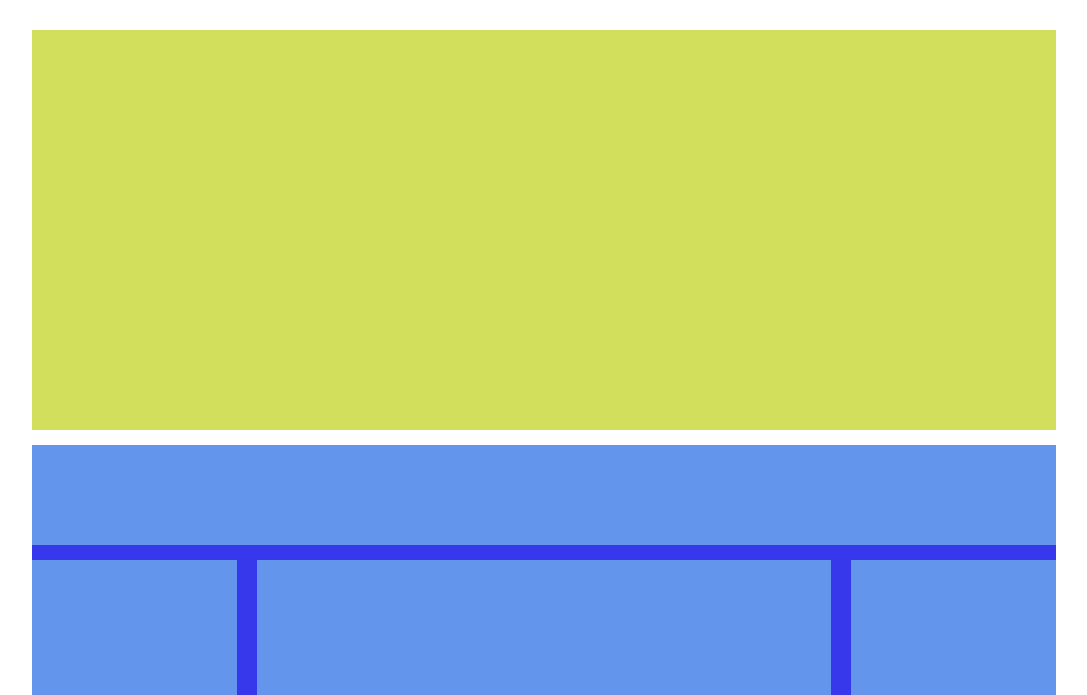
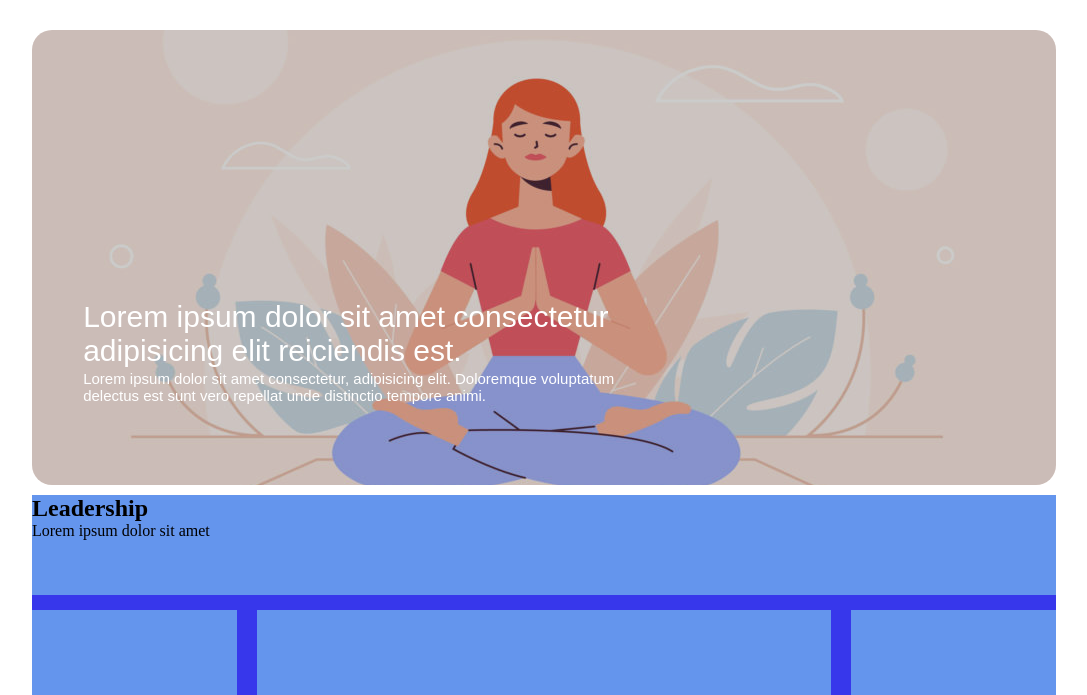
Before and after one commit to MatteoRossi01/htmlcss-wp, a plain HTML site: page index.html in a window 1280 px wide. Shown: the part 105-800 px from the top of the page, without its empty margins (96-1183 px from the left). Drawn offline with Linux system fonts and the light colour scheme.

Commit message:
Aggiunta primo banner

```diff
--- a/index.html
+++ b/index.html
@@ -43,16 +43,41 @@
     </header>
     <!-- Fine intestazione -->
 
+    <!-- Inizio corpo della pagina -->
     <main>
 
-        <div class="main-1">
+        <!-- primo container -->
+        <div class="container-1">
+
+            <div class="overlay"></div>
+            <div class="contenitore">
+                <img src="img/banner.jpg" alt="Banner 1" class="banner-1">
+            </div>
+            <div class="contenuto">
+                <p class="titolo">
+                    Lorem ipsum dolor sit amet consectetur <br>
+                    adipisicing elit reiciendis est.
+                </p>
+                <p class="info">
+                    Lorem ipsum dolor sit amet consectetur, adipisicing elit. Doloremque voluptatum <br>
+                    delectus est sunt vero repellat unde distinctio tempore animi.
+                </p>
+            </div>
 
         </div>
+        <!-- Fine primo container -->
 
-        <div class="main-2 clearfix">
+        <!-- Inizio secondo container -->
+        <div class="container-2 clearfix">
 
             <div class="top-box">
 
+                <h2 id="titolo-2">
+                    Leadership
+                </h2>
+                <span class="descrizione">
+                    Lorem ipsum dolor sit amet
+                </span>
 
             </div>
 
@@ -71,8 +96,10 @@
             </div>
 
         </div>
+        <!-- Fine secondo container -->
 
     </main>
+    <!-- Fine corpo della pagina -->
 
     <footer class="footer">
 
--- a/style.css
+++ b/style.css
@@ -34,15 +34,16 @@ a {
 /* Header pagina */
 
 /* Gestione main */
-.main-1 {
+.container-1 {
     margin: auto;
     margin-top: 15px;
     width: 80%;
-    height: 400px;
-    background-color: rgb(210, 223, 93);
+    height: 450px;
+    position: relative;
+    font-size: 0px;
 }
 
-.main-2 {
+.container-2 {
     margin: auto;
     margin-top: 15px;
     width: 80%;
@@ -84,6 +85,46 @@ a {
 }
 /* Gestione main */
 
+/* Container 1 */
+.banner-1 {
+    width: 100%;
+    height: 455px;
+    object-fit: cover;
+    border-radius: 20px;
+}
+
+.overlay {
+    position: absolute;
+    top: 0;
+    left: 0;
+    height: 455px;
+    width: 100%;
+    background-color: rgba(0, 0, 0, 0.2);
+    border-radius: 20px;
+}
+
+.contenuto {
+    color: #fff;
+    font-family: Quicksand, sans-serif, Arial, Helvetica;
+}
+
+.info {
+    position: absolute;
+    left: 5%;
+    bottom: 17%;
+    font-size: 15px;
+}
+
+.titolo {
+    position: absolute;
+    left: 5%;
+    bottom: 25%;
+    font-size: 30px;
+}
+/* Container 1 */
+
+
+
 /* Footer */
 .footer {
     height: 50px;
```
